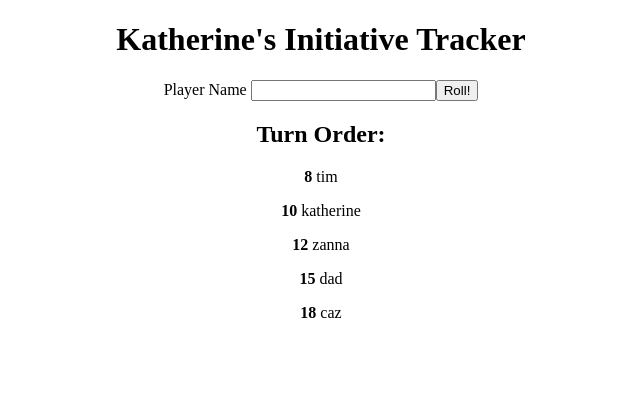
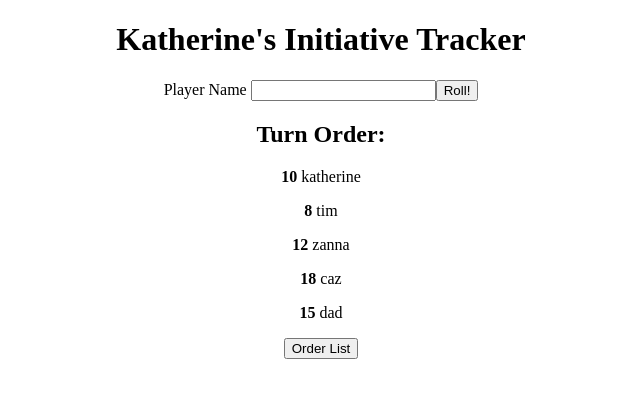
Before and after one commit to itskatherine/initiative-tracker, a React (Create React App) app: page / in a window 1280 px wide. Shown: the top 398 px of the page, without its empty margins (319-959 px from the left). Built offline with nearby package versions, Linux system fonts and the light colour scheme.

Commit message:
Added a button to put players in initiative order

```diff
--- a/src/components/InitArea.js
+++ b/src/components/InitArea.js
@@ -1,5 +1,6 @@
 import InitInput from "./InitInput";
 import TurnOrder from "./TurnOrder";
+import OrderListButton from "./OrderListButton";
 import { useState } from "react";
 
 let players = [
@@ -11,12 +12,13 @@ let players = [
 ];
 
 const InitArea = () => {
-  const [playerlist, setPlayers] = useState(players);
+  const [playerList, setPlayers] = useState(players);
 
   return (
     <>
       <InitInput setPlayers={setPlayers}></InitInput>
-      <TurnOrder playerList={playerlist}></TurnOrder>
+      <TurnOrder playerList={playerList}></TurnOrder>
+      <OrderListButton setPlayers={setPlayers}></OrderListButton>
     </>
   );
 };
--- a/src/components/InitInput.js
+++ b/src/components/InitInput.js
@@ -1,9 +1,33 @@
-const InitInput = () => {
+import { useState } from "react";
+
+const InitInput = (props) => {
+  const { setPlayers } = props;
+  const [newPlayer, setNewPlayer] = useState("");
+
+  const handleRoll = (event) => {
+    event.preventDefault();
+    setPlayers((currentPlayers) => {
+      const playerToAdd = {
+        name: newPlayer,
+        initiative: Math.ceil(Math.random() * 20),
+      };
+      return [...currentPlayers, playerToAdd];
+    });
+    setNewPlayer("");
+  };
+
   return (
-    <form>
+    <form onSubmit={handleRoll}>
       <label>Player Name </label>
-      <input type="text"></input>
-      <button>Roll!</button>
+      <input
+        onChange={(event) => {
+          setNewPlayer(event.target.value);
+        }}
+        type="text"
+        name="roll"
+        value={newPlayer}
+      ></input>
+      <button type="submit">Roll!</button>
     </form>
   );
 };
--- /dev/null
+++ b/src/components/OrderListButton.js
@@ -0,0 +1,24 @@
+const OrderListButton = (props) => {
+  const { setPlayers } = props;
+
+  const orderPlayerList = () => {
+    setPlayers((currentPlayers) => {
+      const orderedPlayerList = currentPlayers.sort((a, b) => {
+        return a.initiative - b.initiative;
+      });
+      return [...orderedPlayerList];
+    });
+  };
+
+  return (
+    <button
+      onClick={() => {
+        orderPlayerList();
+      }}
+    >
+      Order List
+    </button>
+  );
+};
+
+export default OrderListButton;
--- a/src/components/TurnOrder.js
+++ b/src/components/TurnOrder.js
@@ -2,10 +2,10 @@ import PlayerCard from "./PlayerCard";
 
 const TurnOrder = (props) => {
   const { playerList } = props;
-  const orderedPlayerList = playerList.sort((a, b) => {
-    return a.initiative - b.initiative;
-  });
-  const playerCards = orderedPlayerList.map((player) => {
+  // const orderedPlayerList = playerList.sort((a, b) => {
+  //   return a.initiative - b.initiative;
+  // });
+  const playerCards = playerList.map((player) => {
     return (
       <PlayerCard
         key={player.name} //change this
```
